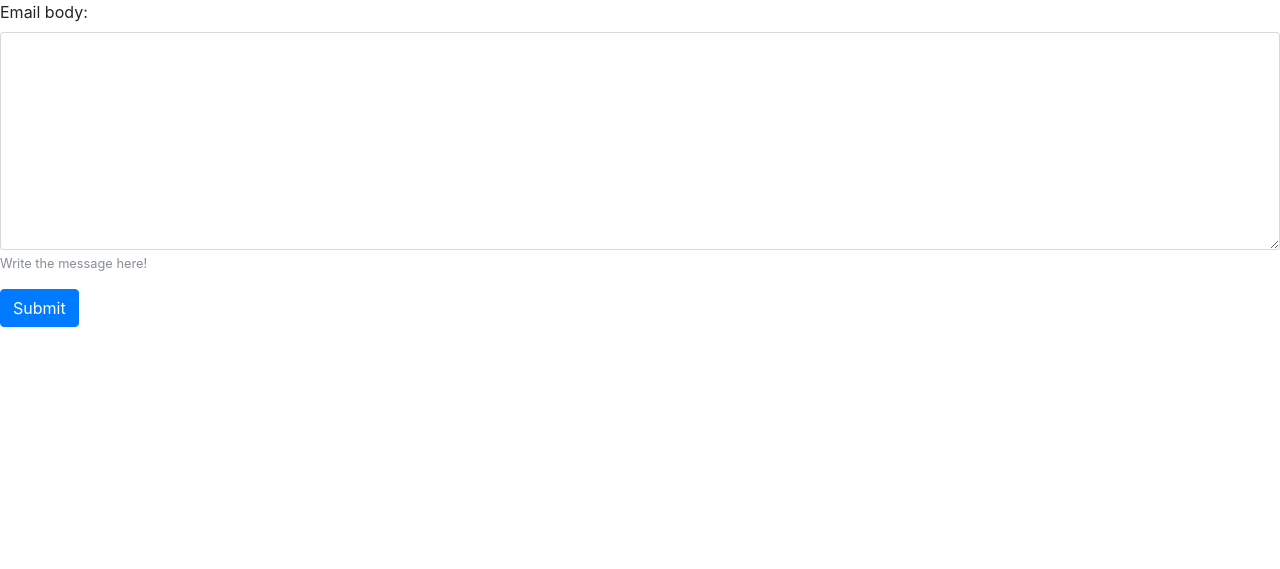
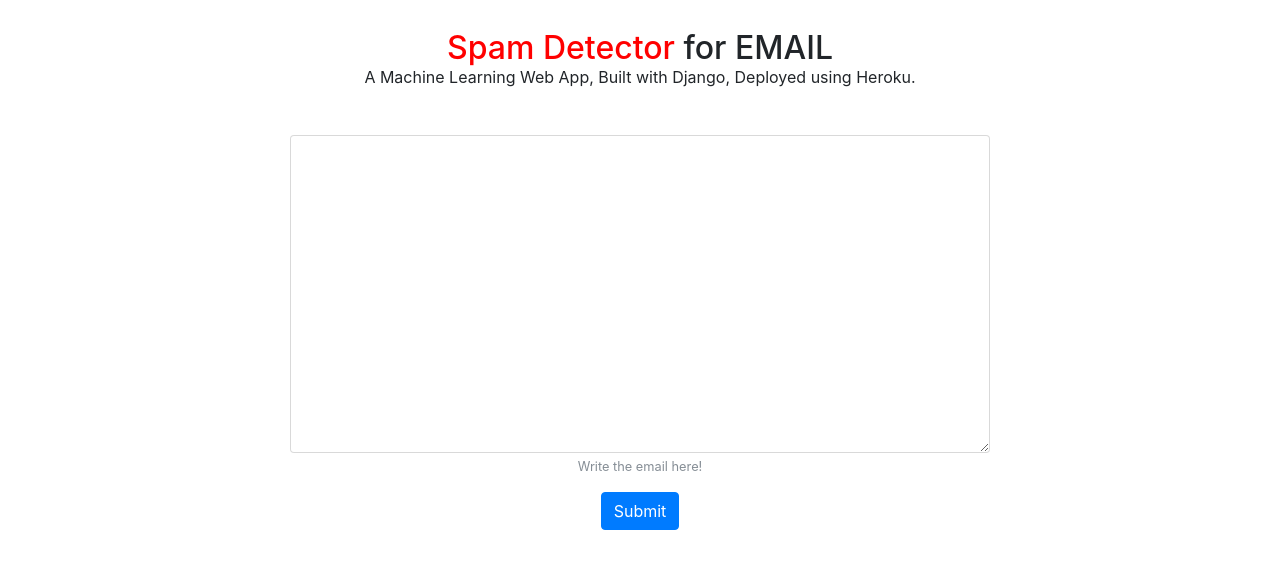
Before and after one commit to utkryuk/Spam-Classifier, a Django app: page / in a window 1280 px wide. Shown: the top 569 px of the page. Run offline with Django 3.2, Linux system fonts and the light colour scheme; parts of the project's set-up code (start-up, migrations or seed data) failed here and were passed over; some libraries are stand-ins or nearby versions.

Commit message:
Basic Structure provided of  index page

```diff
--- a/webApp/spam_classifier/spam_detector/forms.py
+++ b/webApp/spam_classifier/spam_detector/forms.py
@@ -2,8 +2,8 @@ from django import forms
 
 class SpamForm(forms.Form):
     email_body = forms.CharField(
-        widget=forms.Textarea(),
-        help_text="Write the message here!"
+        widget=forms.Textarea(attrs={"rows":15}),
+        help_text="Write the email here!"
     )
     # source = forms.CharField(
     #     max_length=50,
--- /dev/null
+++ b/webApp/spam_classifier/static/css/style.css
@@ -0,0 +1,49 @@
+textarea {
+    display: block;
+    margin-left: auto;
+    margin-right: auto;
+    max-width: 700px;
+    max-height: 20em;
+    color: red;
+    border: red;
+    border-width: 6px;
+}
+
+.container{
+	padding: 30px;
+    position: relative;
+    text-align: center;
+	background-size: 500% 500%;
+	animation: change-gradient 10s ease-in-out infinite;
+}
+
+
+@keyframes change-gradient {
+	0%{
+		background-position: 0 50%;
+	}
+	50%{
+		background-position: 100% 50%;
+	}
+	100%{
+		background-position: 0 50%;
+	}
+}
+
+.form-text{
+    text-align: center;
+}
+
+.container span{
+    color: #ff0000;
+}
+
+.container-heading{
+    margin: 0;
+}
+
+.btn-primary{
+    display: block;
+    margin-left: auto;
+    margin-right: auto;
+}
--- a/webApp/spam_classifier/templates/bs4_form.html
+++ b/webApp/spam_classifier/templates/bs4_form.html
@@ -14,7 +14,7 @@
 
 {% for field in form.visible_fields %}
   <div class="form-group">
-    {{ field.label_tag }}
+    <!-- {{ field.label_tag }} -->
 
     {% if form.is_bound %}
       {% if field.errors %}
--- a/webApp/spam_classifier/templates/resultFormClass.html
+++ b/webApp/spam_classifier/templates/resultFormClass.html
@@ -1,13 +1,26 @@
+{% load static %}
 {% load widget_tweaks %}
+
 <head>
     <meta charset="utf-8">
     <meta name="viewport" content="width=device-width, initial-scale=1, shrink-to-fit=no">
     <link rel="stylesheet" href="https://maxcdn.bootstrapcdn.com/bootstrap/4.0.0-beta/css/bootstrap.min.css" integrity="sha384-/Y6pD6FV/Vv2HJnA6t+vslU6fwYXjCFtcEpHbNJ0lyAFsXTsjBbfaDjzALeQsN6M" crossorigin="anonymous">
+    <link rel="stylesheet" href="{% static 'css/style.css' %}">
     <title>Web App</title>
   </head>
 
-  <form action="{% url 'result' %}" method="post" validate>
-    {% csrf_token %}
-    {% include 'bs4_form.html' with form=form %}
-    <button type="submit" class="btn btn-primary">Submit</button>
-  </form>
+
+  <div class="container">
+    <h2 class='container-heading'><span>Spam Detector</span> for EMAIL</h2>
+        <div class='description'>
+      <p>A Machine Learning Web App, Built with Django, Deployed using Heroku.</p>
+      </div>
+  </div>
+
+  <div>
+    <form action="{% url 'result' %}" method="post" validate>
+      {% csrf_token %}
+      {% include 'bs4_form.html' with form=form %}
+      <button type="submit" class="btn btn-primary">Submit</button>
+    </form>
+  </div>
```
